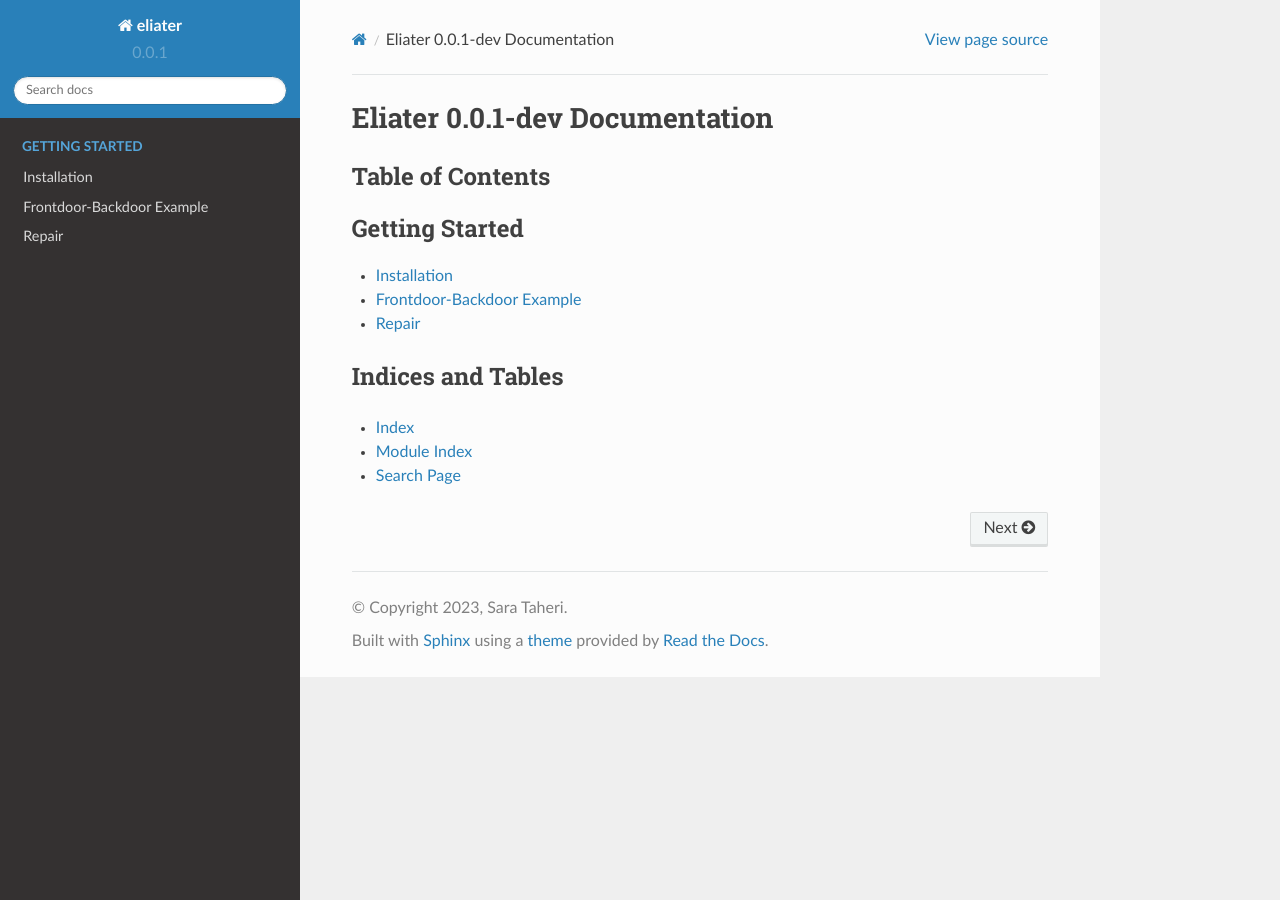
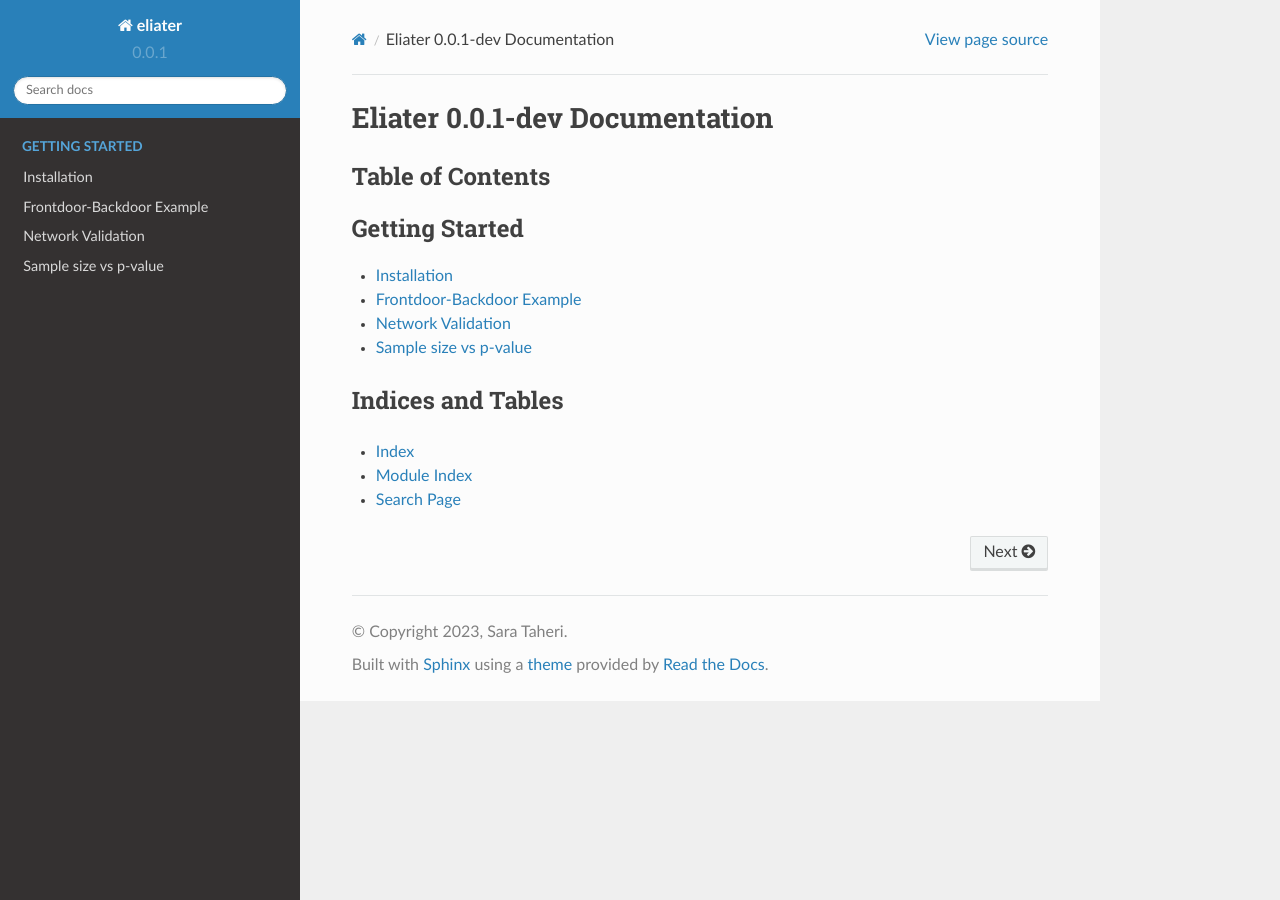
Before and after one commit to y0-causal-inference/eliater, a Sphinx documentation site: the page built from docs/source/index.rst, in a window 1280 px wide. Built offline with Sphinx 7.4.7 and the Read the Docs theme 2.0.0, drawn with Linux system fonts in a browser that asks for light colours.

Commit message:
resolving flake8, mypy and docs issues. Updating param description

```diff
--- a/docs/source/usage.rst
+++ b/docs/source/usage.rst
@@ -4,8 +4,14 @@ Frontdoor-Backdoor Example
     :no-heading:
     :include-all-objects:
 
-Repair
+Network Validation
 ======
-.. automodapi:: eliater.repair
+.. automodapi:: eliater.network_validation
     :no-heading:
     :include-all-objects:
+
+Sample size vs p-value
+======
+.. automodapi:: eliater.sample_size_vs_pvalue
+    :no-heading:
+    :include-all-objects:
--- a/setup.cfg
+++ b/setup.cfg
@@ -54,6 +54,8 @@ install_requires =
     numpy
     ananke
     pgmpy
+    matplotlib
+    pandas
 
 # Random options
 zip_safe = false
```
Also changed, not shown: 1 other file.
